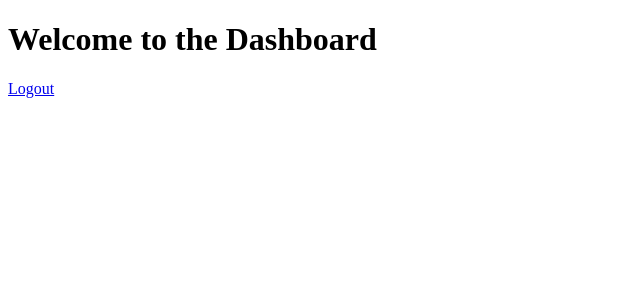
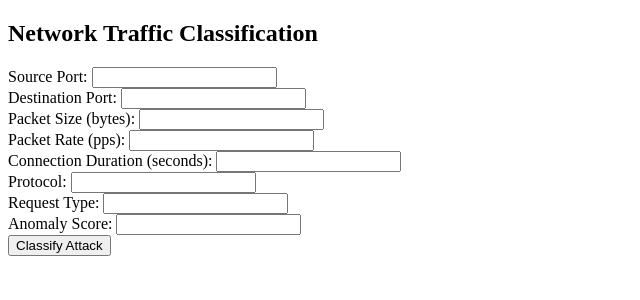
Before and after one commit to tejasfulzele13/BE_Project, a Django app: page /dashboard/ in a window 1280 px wide. Shown: the top 300 px of the page, without its empty margins (0-640 px from the left). Run offline with Django 5.2, Linux system fonts and the light colour scheme; parts of the project's set-up code (start-up, migrations or seed data) failed here and were passed over.

Commit message:
commit in night 0f 07-02-2024

```diff
--- a/DdosAlgo/restnetmodel.py
+++ /dev/null
@@ -1 +0,0 @@
-#restnet model
--- a/DdosAlgo/templates/dashboard.html
+++ b/DdosAlgo/templates/dashboard.html
@@ -3,10 +3,78 @@
 <head>
     <meta charset="UTF-8">
     <meta name="viewport" content="width=device-width, initial-scale=1.0">
-    <title>Dashboard</title>
+    <title>Attack Classification</title>
+    <script>
+        async function classifyAttack() {
+            const formData = {
+                "Source Port": document.getElementById("source_port").value,
+                "Destination Port": document.getElementById("destination_port").value,
+                "Packet Size (bytes)": document.getElementById("packet_size").value,
+                "Packet Rate (pps)": document.getElementById("packet_rate").value,
+                "Connection Duration (seconds)": document.getElementById("connection_duration").value,
+                "Protocol": document.getElementById("protocol").value,
+                "Request Type": document.getElementById("request_type").value,
+                "Anomaly Score": document.getElementById("anomaly_score").value
+            };
+
+            const response = await fetch('/classify_attack/', {
+                method: 'POST',
+                headers: {
+                    'Content-Type': 'application/json',
+                    'X-CSRFToken': getCookie('csrftoken')
+                },
+                body: JSON.stringify(formData)
+            });
+
+            const data = await response.json();
+            document.getElementById("result").innerText = "Prediction: " + data.Prediction;
+        }
+
+        function getCookie(name) {
+            let cookieValue = null;
+            if (document.cookie && document.cookie !== '') {
+                const cookies = document.cookie.split(';');
+                for (let i = 0; i < cookies.length; i++) {
+                    const cookie = cookies[i].trim();
+                    if (cookie.startsWith(name + '=')) {
+                        cookieValue = decodeURIComponent(cookie.substring(name.length + 1));
+                        break;
+                    }
+                }
+            }
+            return cookieValue;
+        }
+    </script>
 </head>
 <body>
-    <h1>Welcome to the Dashboard</h1>
-    <a href="{% url 'home' %}">Logout</a>
+    <h2>Network Traffic Classification</h2>
+
+    <label>Source Port:</label>
+    <input type="number" id="source_port"><br>
+
+    <label>Destination Port:</label>
+    <input type="number" id="destination_port"><br>
+
+    <label>Packet Size (bytes):</label>
+    <input type="number" id="packet_size"><br>
+
+    <label>Packet Rate (pps):</label>
+    <input type="number" id="packet_rate"><br>
+
+    <label>Connection Duration (seconds):</label>
+    <input type="number" id="connection_duration"><br>
+
+    <label>Protocol:</label>
+    <input type="text" id="protocol"><br>
+
+    <label>Request Type:</label>
+    <input type="text" id="request_type"><br>
+
+    <label>Anomaly Score:</label>
+    <input type="number" id="anomaly_score"><br>
+
+    <button onclick="classifyAttack()">Classify Attack</button>
+
+    <h3 id="result"></h3>
 </body>
 </html>
--- a/DdosAlgo/urls.py
+++ b/DdosAlgo/urls.py
@@ -6,6 +6,6 @@ urlpatterns=[
     path('', views.home,name ="home"),
     path("classify/", views.classify_attack, name="classify_traffic"),
      path('authenticate/', views.authenticate_user, name='authenticate'),
-    path('dashboard/', views.dashboard, name='dashboard'),  # Redirect after successful login
+    path('dashboard/', views.dashboard, name='dashboard'),
 
 ]
--- a/DdosAlgo/views.py
+++ b/DdosAlgo/views.py
@@ -4,7 +4,7 @@ from django.shortcuts import render, redirect
 from django.contrib.auth import authenticate, login
 from django.http import JsonResponse
 
-# Create your views here.
+
 def home(requests):
     return render(requests , 'home.html')
 
@@ -23,7 +23,7 @@ def authenticate_user(request):
     return JsonResponse({"status": "error", "message": "Invalid request"})
 
 def dashboard(request):
-    return render(request, 'dashboard.html')  # Create this file for the next page after login
+    return render(request, 'dashboard.html')
 
 
 import pandas as pd
@@ -34,16 +34,16 @@ from django.http import JsonResponse
 from sklearn.preprocessing import LabelEncoder
 from django.views.decorators.csrf import csrf_exempt
 
-# Set up logging
+
 logger = logging.getLogger(__name__)
 
-# Load the trained model and preprocessing objects
+
 rf_model = joblib.load("random_forest_model.pkl")
 scaler = joblib.load("scaler.pkl")
 protocol_encoder = joblib.load("protocol_encoder.pkl")
 request_encoder = joblib.load("request_encoder.pkl")
 
-# Columns used during training for feature scaling
+
 feature_columns = [
     "Source Port",
     "Destination Port",
@@ -55,23 +55,24 @@ feature_columns = [
     "Anomaly Score"
 ]
 
-@csrf_exempt  # Allow POST requests without CSRF token (for testing purposes)
+
+@csrf_exempt
 def classify_attack(request):
     if request.method == 'POST':
         try:
-            # Log the incoming request for debugging
+
             logger.debug(f"Received request data: {request.body}")
 
-            # Load the input data
+
             data = json.loads(request.body)
 
-            # Check if all required fields are present in the request
+
             missing_fields = [field for field in feature_columns if field not in data]
             if missing_fields:
                 logger.error(f"Missing fields: {missing_fields}")
                 return JsonResponse({"error": f"Missing fields: {', '.join(missing_fields)}"}, status=400)
 
-            # Prepare the incoming data as a pandas DataFrame
+
             features = {
                 "Source Port": [data["Source Port"]],
                 "Destination Port": [data["Destination Port"]],
@@ -84,7 +85,7 @@ def classify_attack(request):
             }
             df = pd.DataFrame(features)
 
-            # Encode categorical variables
+
             try:
                 df["Protocol"] = protocol_encoder.transform(df["Protocol"])
                 df["Request Type"] = request_encoder.transform(df["Request Type"])
@@ -92,20 +93,29 @@ def classify_attack(request):
                 logger.error(f"Encoding error: {e}")
                 return JsonResponse({"error": f"Encoding error: {e}"}, status=400)
 
-            # Standardize the features (using the same scaler used during training)
+
             try:
                 df_scaled = scaler.transform(df)
             except ValueError as e:
                 logger.error(f"Standardization error: {e}")
                 return JsonResponse({"error": f"Standardization error: {e}"}, status=400)
 
-            # Predict using the trained model
+
             prediction = rf_model.predict(df_scaled)
 
-            # Convert the prediction from int64 to a regular int
+
             prediction = int(prediction[0])
+            if prediction == 2:
+                prediction = "Normal Traffic"
+            elif prediction ==1 :
+                prediction = "DDOS Attack"
+            else:
+                prediction = "Botnet Attack"
 
-            # Return the predicted attack type
+
+
+
+
             return JsonResponse({"Prediction": prediction})
 
         except json.JSONDecodeError as e:
```
Also changed, not shown: DdosAlgo/DataGenrate.py (deleted, +0 -61 lines), DdosAlgo/models.py (+15 -1 lines), db.sqlite3.
